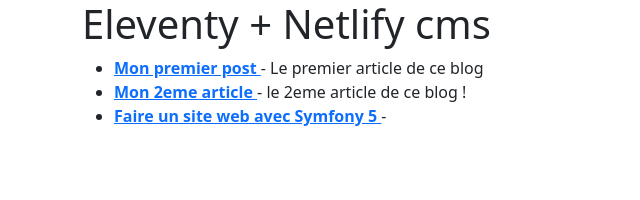
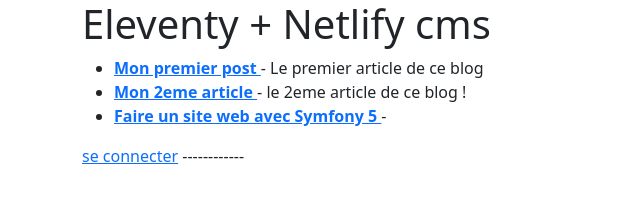
Before and after one commit to bruno683/eleventy-netlify-cms-test, an Eleventy site: page index.njk in a window 1280 px wide. Shown: the whole page, without its empty margins (0-640 px from the left). Built offline with nearby package versions, Linux system fonts and the light colour scheme; Eleventy itself is replaced by a stand-in of ours; files that its build step writes are made by us from their sources.

Commit message:
Add link to member login page

```diff
--- a/index.njk
+++ b/index.njk
@@ -5,3 +5,6 @@
 
 {% set postslist = collections.posts %}
 {% include "postslist.njk" %}
+
+<a href="https://zonecode.netlify.app/admin/#/">se connecter</a>
+------------
```
